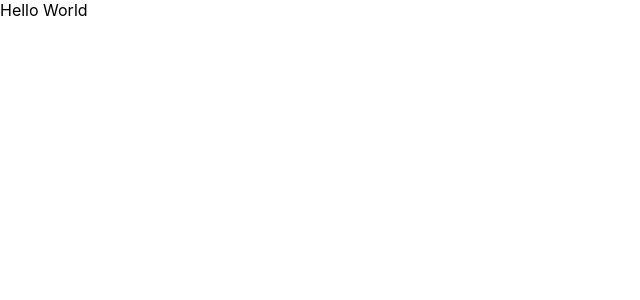
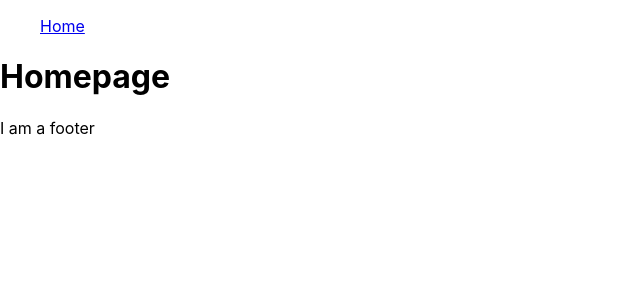
Before and after one commit to thomasbruketta/bouldering-blog, a React (Create React App) app: page / in a window 1280 px wide. Shown: the top 300 px of the page, without its empty margins (0-640 px from the left). Built offline with nearby package versions, Linux system fonts and the light colour scheme.

Commit message:
adds react router routes

```diff
--- a/package.json
+++ b/package.json
@@ -40,5 +40,8 @@
       "last 1 firefox version",
       "last 1 safari version"
     ]
+  },
+  "devDependencies": {
+    "@types/react-router-dom": "^5.1.8"
   }
 }
--- a/src/App.tsx
+++ b/src/App.tsx
@@ -1,7 +1,27 @@
 import "./App.css";
+import { BrowserRouter as Router, Switch, Route } from "react-router-dom";
+import { Home } from "./pages/Home";
+import { DetailPage } from "./templates/DetailPage";
+import { Navbar } from "./components/Navbar";
+import { Footer } from "./components/Footer";
 
 function App() {
-  return <div className="App">Hello World</div>;
+  return (
+    <Router>
+      <div>
+        <Navbar />
+        <Switch>
+          <Route path="/post">
+            <DetailPage />
+          </Route>
+          <Route path="/">
+            <Home />
+          </Route>
+        </Switch>
+        <Footer />
+      </div>
+    </Router>
+  );
 }
 
 export default App;
--- /dev/null
+++ b/src/components/Footer/index.tsx
@@ -0,0 +1,3 @@
+export function Footer() {
+  return <div>I am a footer</div>;
+}
--- /dev/null
+++ b/src/components/Navbar/index.tsx
@@ -0,0 +1,11 @@
+import { Link } from "react-router-dom";
+
+export function Navbar() {
+  return (
+    <nav>
+      <ul>
+        <Link to="/">Home</Link>
+      </ul>
+    </nav>
+  );
+}
--- /dev/null
+++ b/src/pages/Home/index.tsx
@@ -0,0 +1,3 @@
+export function Home() {
+  return <h1>Homepage</h1>;
+}
--- /dev/null
+++ b/src/templates/DetailPage/index.tsx
@@ -0,0 +1,3 @@
+export function DetailPage() {
+  return <h1>Detail Page</h1>;
+}
```
Also changed, not shown: 1 other file (tests, documents, lock files or other folders).
